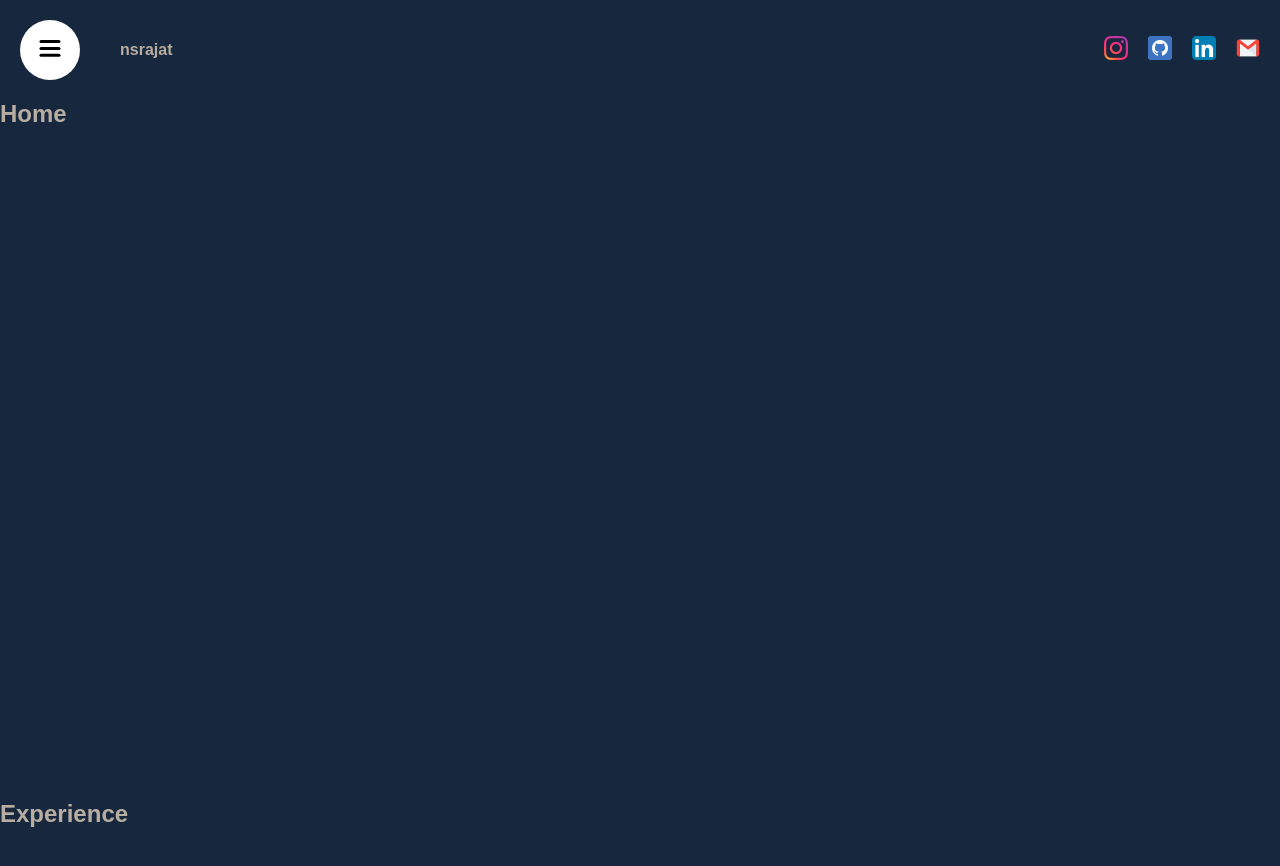
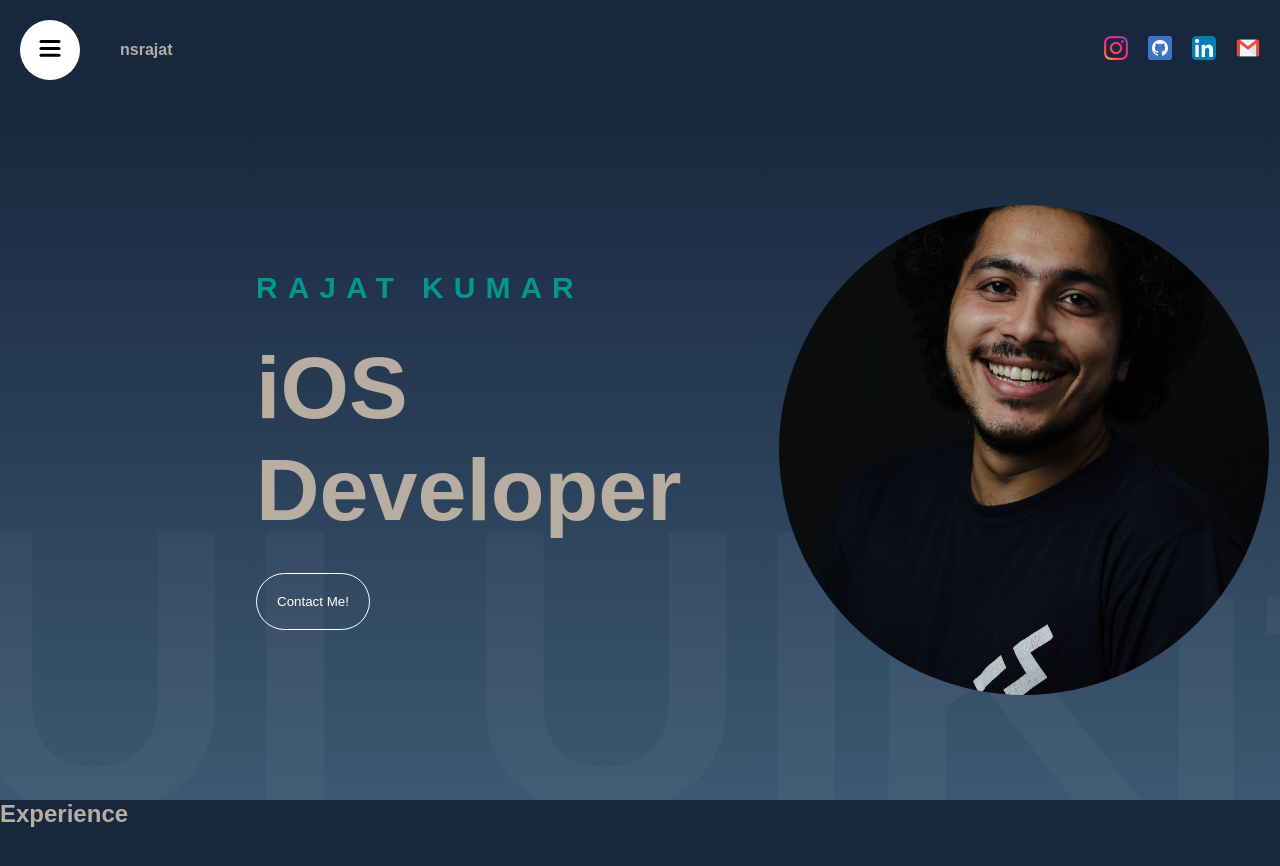
Before and after one commit to rajatkj/nsrajat, a React (Create React App) app: page / in a window 1280 px wide. Shown: the top 866 px of the page. Built offline with nearby package versions, Linux system fonts and the light colour scheme.

Commit message:
- Added home page

```diff
--- a/src/App.jsx
+++ b/src/App.jsx
@@ -1,13 +1,13 @@
 import './App.scss';
 import Navbar from "./components/Navbar/Navbar";
+import Home from "./components/home/Home"
 
 function App() {
   return (
     <div>
       <section id="Homepage">
-         <Navbar />
-        {/* <Hero /> */}
-        <h1>Home</h1>
+        <Navbar />
+        <Home />
       </section>
       <section id="Experience">
       <h1>Experience</h1>
--- /dev/null
+++ b/src/components/home/Home.jsx
@@ -0,0 +1,44 @@
+import "./home.scss";
+import { motion } from "framer-motion"
+
+const sliderVariants = {
+    initial: {
+      x: 0,
+    },
+    animate: {
+      x: "-1000%",
+      transition: {
+        repeat: Infinity,
+        repeatType:"mirror",
+        duration: 30,
+      },
+    },
+  };
+
+const Home = () => {
+
+    return (
+        <div className="home">
+            <div className="wrapper">
+                <motion.div className="textContainer">
+                    <motion.h2 >RAJAT KUMAR</motion.h2>
+                    <motion.h1 >iOS Developer</motion.h1>
+                    <motion.div className="buttons">
+                        <motion.button>
+                            Contact Me!
+                        </motion.button>
+                    </motion.div>
+                </motion.div>
+
+            </div>
+            <motion.div className="slidingTextContainer" variants={ sliderVariants } initial="initial" animate="animate">
+                Swift SwiftUI UIKit Fastlane DjangoREST ReactJS
+            </motion.div>
+
+            <div className="imageContainer">
+                <img src="/Rajat71.jpg" alt="" />
+            </div>
+        </div>
+    );
+};
+export default Home
--- /dev/null
+++ b/src/components/home/home.scss
@@ -0,0 +1,75 @@
+@import "../../App.scss";
+
+.home {
+    height: calc(100vh - 100px);
+    background: linear-gradient(180deg, #17273d, #3d5872);
+    overflow: hidden;
+    position: relative;
+
+    .wrapper {
+        height: 100%;
+        width: 60%;
+
+        margin: auto;
+
+        .textContainer {
+            width: 50%;
+            height: 100%;
+            display: flex;
+            flex-direction: column;
+            justify-content: center;
+            gap: 32px;
+        }
+
+        h2 {
+            font-size: 30px;
+            color: #029791;
+            letter-spacing: 10px;
+        }
+
+        h1 {
+            font-size: 88px;
+            color: #b7ada1;
+        }
+
+        .buttons {
+            button {
+                padding: 20px;
+                border: 1px solid white;
+                border-radius: 30px;
+                background-color: transparent;
+                color: white;
+                margin-right: 20px;
+                cursor: pointer;
+                font-weight: 500;
+              }
+        }
+    }
+
+    .imageContainer {
+        height: 70%;
+        width: 40%;
+        position: absolute;
+        right: 0;
+        top: 50%;
+        -ms-transform: translateY(-50%);
+        transform: translateY(-50%);
+
+        img {
+            width: 100%;
+            height: 100%;
+            object-fit: cover;
+            clip-path: circle();
+        }
+    }
+
+    .slidingTextContainer {
+        position: absolute;
+        font-size: 50vh;
+        bottom: -100px;
+        white-space: nowrap;
+        color: #ffffff09;
+        width: 50%;
+        font-weight: bold;
+      }
+}
```
Also changed, not shown: public/Rajat71.jpg (added).
